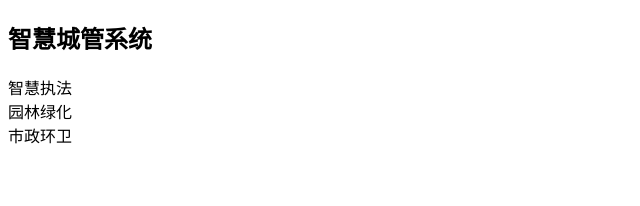
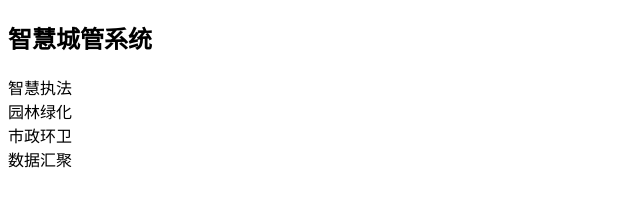
Before and after one commit to Simonchu-73/git_demo2, a plain HTML site: page index.html in a window 1280 px wide. Shown: the full height of the page, 0-640 px from the left. Drawn offline with Linux system fonts and the light colour scheme.

Commit message:
Update index.html

```diff
--- a/index.html
+++ b/index.html
@@ -13,5 +13,6 @@
 		<div>智慧执法</div>
 		<div>园林绿化</div>
 		<div>市政环卫<div>
+		<div>数据汇聚<div>
 	</body>
 </html>
```
